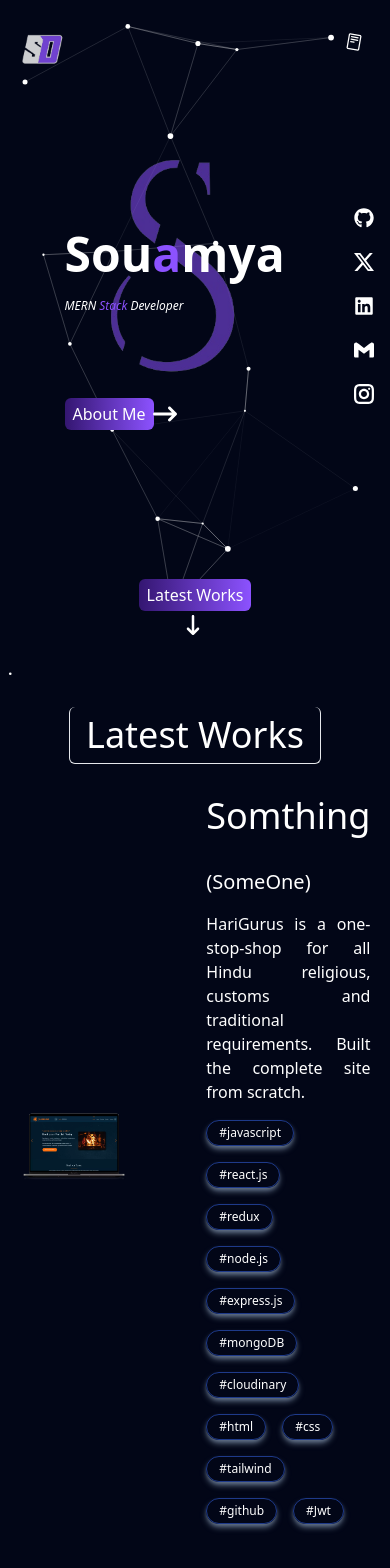
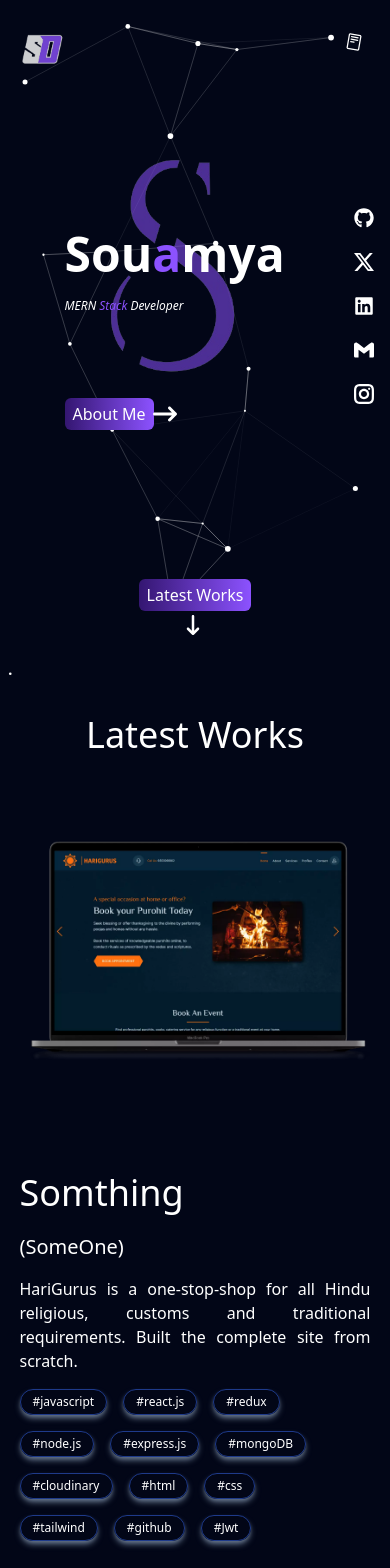
Before and after one commit to Namank65/MyPortfolio, a React (Vite) app: page / in a window 390 px wide. Shown: the top 1568 px of the page. Built offline with nearby package versions, Linux system fonts and the light colour scheme.

Commit message:
made the project section more responsive

```diff
--- a/src/components/AboutMePop.jsx
+++ b/src/components/AboutMePop.jsx
@@ -51,28 +51,28 @@ const AboutMePop = ({ state }) => {
             <div className="flex flex-col items-center text-green-500 group">
               <DiMongodb className="md:size-12 size-8 z-20" />
               <span className="text-2xl mt-4">M</span>
-              <p className="relative shadow-xl shadow-green-400 opacity-0 group-hover:opacity-100 group-hover:-top-36 -top-28 hover:transition-all duration-200 ease-in-out px-2 py-1 bg-green-400 text-black rounded-full after:content-[''] after:bg-green-400 after:w-4 after:h-4 after:absolute after:rotate-45 after:left-[50%] after:-bottom-2 after:-translate-x-2">
+              <p className="relative shadow-xl shadow-green-400 opacity-0 group-hover:opacity-100 group-hover:-top-36 -top-28 hover:transition-all duration-200 ease-jump px-2 py-1 bg-green-400 text-black rounded-full after:content-[''] after:bg-green-400 after:w-4 after:h-4 after:absolute after:rotate-45 after:left-[50%] after:-bottom-2 after:-translate-x-2">
                 <span className="relative z-10">MongoDB</span>
               </p>
             </div>
             <div className="flex flex-col items-center group">
               <SiExpress className="md:size-12 size-8 z-20" />
               <span className="text-2xl mt-4 font-semibold">E</span>
-              <p className="relative shadow-xl shadow-white opacity-0 group-hover:opacity-100 group-hover:-top-36 -top-28 hover:transition-all duration-200 ease-in-out px-2 py-1 bg-white text-black rounded-full after:content-[''] after:bg-white after:w-4 after:h-4 after:absolute after:rotate-45 after:left-[50%] after:-bottom-2 after:-translate-x-2">
+              <p className="relative shadow-xl shadow-white opacity-0 group-hover:opacity-100 group-hover:-top-36 -top-28 hover:transition-all duration-200 ease-jump px-2 py-1 bg-white text-black rounded-full after:content-[''] after:bg-white after:w-4 after:h-4 after:absolute after:rotate-45 after:left-[50%] after:-bottom-2 after:-translate-x-2">
                 <span className="relative z-10">Express.JS</span>
               </p>
             </div>
             <div className="flex flex-col items-center text-blue-400 group ">
               <FaReact className="md:size-12 size-8 z-20" />
               <span className="text-2xl mt-4 font-semibold">R</span>
-              <p className="relative shadow-xl shadow-blue-400 opacity-0 group-hover:opacity-100 group-hover:-top-36 -top-28 hover:transition-all duration-200 ease-in-out px-3 py-1 bg-blue-400 text-black rounded-full after:content-[''] after:bg-blue-400 after:w-4 after:h-4 after:absolute after:rotate-45 after:left-[50%] after:-bottom-2 after:-translate-x-2">
+              <p className="relative shadow-xl shadow-blue-400 opacity-0 group-hover:opacity-100 group-hover:-top-36 -top-28 hover:transition-all duration-200 ease-jump px-3 py-1 bg-blue-400 text-black rounded-full after:content-[''] after:bg-blue-400 after:w-4 after:h-4 after:absolute after:rotate-45 after:left-[50%] after:-bottom-2 after:-translate-x-2">
                 <span className="relative z-10">React.JS</span>
               </p>
             </div>
             <div className="flex flex-col items-center text-green-400 group">
               <FaNodeJs className="md:size-12 size-8 z-20" />
               <span className="text-2xl mt-4 font-semibold">N</span>
-              <p className="relative shadow-xl shadow-green-400 opacity-0 group-hover:opacity-100 group-hover:-top-36 -top-28 hover:transition-all duration-200 ease-in-out px-3 py-1 bg-green-400 text-black rounded-full after:content-[''] after:bg-green-400 after:w-4 after:h-4 after:absolute after:rotate-45 after:left-[50%] after:-bottom-2 after:-translate-x-2 ">
+              <p className="relative shadow-xl shadow-green-400 opacity-0 group-hover:opacity-100 group-hover:-top-36 -top-28 hover:transition-all duration-200 ease-jump px-3 py-1 bg-green-400 text-black rounded-full after:content-[''] after:bg-green-400 after:w-4 after:h-4 after:absolute after:rotate-45 after:left-[50%] after:-bottom-2 after:-translate-x-2 ">
                 <span className="relative z-10">Node.JS</span>
               </p>
             </div>
--- a/src/components/LatestWorksPage.jsx
+++ b/src/components/LatestWorksPage.jsx
@@ -21,26 +21,29 @@ const LatestWorksPage = () => {
 
   return (
     <div className=" mt-8 text-white bg-slate-950 absolute w-[99.99%] ">
-      <h1 className="text-4xl m-auto px-4 py-2 border rounded-md max-w-max border-t-0">
+      <h1 className="text-4xl m-auto px-4 py-2 md:border rounded-md max-w-max mb-16 md:border-t-0">
         Latest Works
       </h1>
 
-      <div className="flex gap-20 items-center mb-12 m-auto w-[90%] max-w-7xl">
+      <div className="flex md:flex-row flex-col gap-20 items-center mb-12 m-auto w-[90%] max-w-7xl">
         <div className="w-full">
-          <div className="flex items-start">
-          <a href="#">
+          <div className="flex items-start md:justify-normal justify-center ">
+          <a href="#" className="group">
             <img
               src={projectImg}
               alt="ProjectImg"
-              className="max-w-[400px] w-full"
+              className="max-w-[400px] w-full hover:scale-110 hover:transition-all duration-200 ease-in-out flex justify-center"
             />
+            <p className="relative ease-jump w-40 shadow-xl shadow-green-400 opacity-0 group-hover:opacity-100 group-hover:-top-80 -top-56 hover:transition-all duration-200 px-2 py-1 bg-green-400 text-black rounded-md after:content-[''] after:bg-green-400 after:w-4 after:h-4 after:absolute after:rotate-45 after:left-[50%] after:-bottom-2 after:-translate-x-2 text-center left-1/2 -translate-x-1/2">
+                <span className="relative z-10">Somthing</span>
+              </p>
           </a>
           </div>
 
         </div>
 
         <div className="flex flex-col items-start w-full">
-          <h3 className="text-4xl mb-4 mt-8">Somthing</h3>
+          <h3 className="text-4xl mb-1">Somthing</h3>
           <span className="text-xl py-4">(SomeOne)</span>
           <p className="text-justify">HariGurus is a one-stop-shop for all Hindu religious, customs and traditional requirements. Built the complete site from scratch.</p>
           <div className="flex flex-wrap w-11/12 gap-4 mt-4 md:gap-3 mb-0">
--- a/tailwind.config.js
+++ b/tailwind.config.js
@@ -5,7 +5,11 @@ module.exports = {
     "./src/**/*.{js,ts,jsx,tsx}",
   ],
   theme: {
-    extend: {},
+    extend: {
+      transitionTimingFunction:{
+        jump: "cubic-bezier(0.68, -0.55, 0.265, 1.5)",
+      }
+    },
   },
   plugins: [],
 }
```
Also changed, not shown: 5 other files (tests, documents, lock files or other folders).
